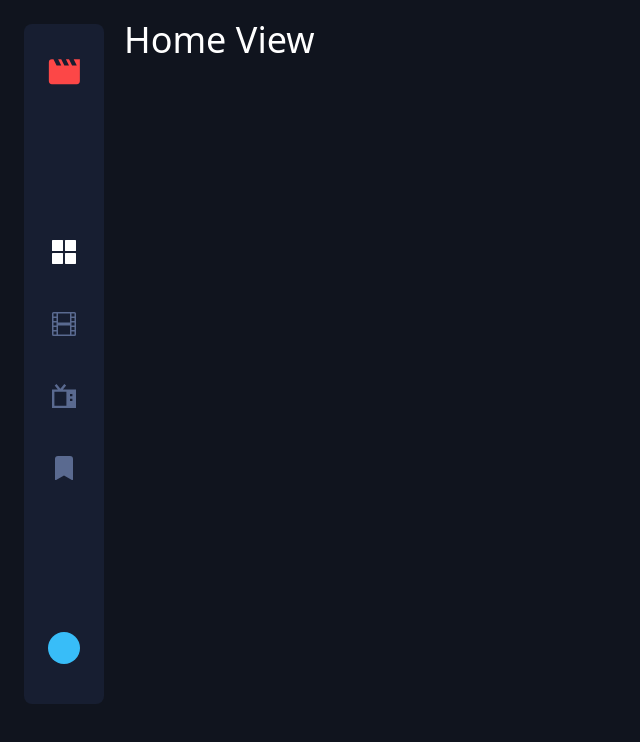
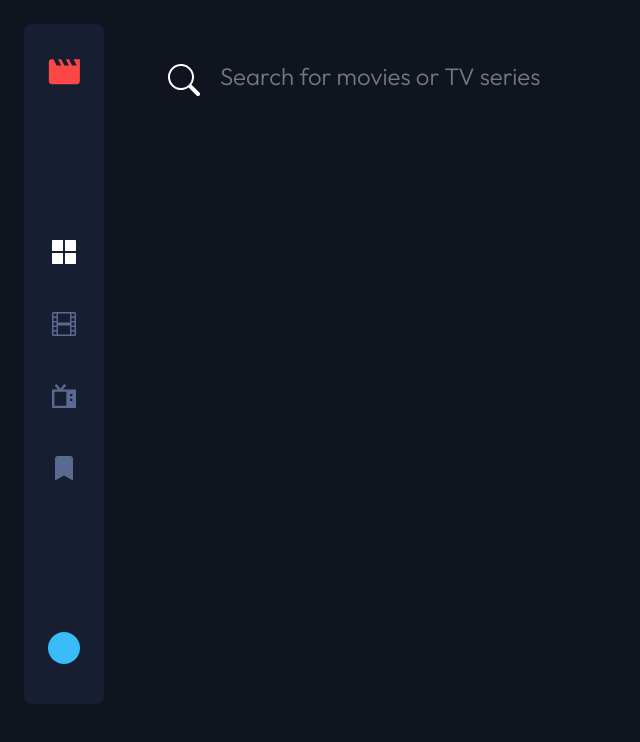
Before and after one commit to Jay-Sm/entertainment-web-app, a Vue app: page / in a window 1280 px wide. Shown: the top 742 px of the page, without its empty margins (0-640 px from the left). Built offline with nearby package versions, Linux system fonts and the light colour scheme.

Commit message:
searchbar + searchbar reactivity

```diff
--- a/src/App.vue
+++ b/src/App.vue
@@ -1,13 +1,14 @@
 <template>
   <div class="overflow-x-hidden h-full flex flex-row tablet:flex-col mobile:flex-col">
-    <div class="h-full pt-6 pl-6 tablet:px-6 mobile:px-0 mobile:pt-0">
-      <div class="h-full pb-24">
+    <div class="h-full tablet:w-full tablet:h-fit mobile:w-full mobile:h-fit pt-6 pl-6 tablet:px-6 mobile:px-0 mobile:pt-0">
+      <div class="h-full tablet:w-full tablet:h-fit mobile:w-full mobile:h-fit pb-24 tablet:pb-0 mobile:pb-0">
         <nav class="nav-bar">
           <router-link to="/">
             <img class="w-[2rem] min-w-[2rem]" src="./assets/images/logo.svg">
           </router-link>
 
-          <ul class="max-w-full flex flex-col tablet:flex-row mobile:flex-row items-center gap-y-[3rem] tablet:gap-x-[4rem] mobile:w-full mobile:justify-between mobile:px-[2rem]">
+          <ul
+            class="max-w-full flex flex-col tablet:flex-row mobile:flex-row items-center gap-y-[3rem] tablet:gap-x-[4rem] mobile:w-full mobile:justify-between mobile:px-[2rem]">
             <li>
               <router-link to="/">
                 <svg class="fill-icon" width="392" height="392" viewBox="0 0 392 392" fill="none"
@@ -21,8 +22,7 @@
             </li>
             <li>
               <router-link to="/movie">
-                <svg class="fill-icon" xmlns="http://www.w3.org/2000/svg" width="16" height="16"
-                  viewBox="0 0 16 16">
+                <svg class="fill-icon" xmlns="http://www.w3.org/2000/svg" width="16" height="16" viewBox="0 0 16 16">
                   <path fill="#000"
                     d="M0 1a1 1 0 0 1 1-1h14a1 1 0 0 1 1 1v14a1 1 0 0 1-1 1H1a1 1 0 0 1-1-1zm4 0v6h8V1zm8 8H4v6h8zM1 1v2h2V1zm2 3H1v2h2zM1 7v2h2V7zm2 3H1v2h2zm-2 3v2h2v-2zM15 1h-2v2h2zm-2 3v2h2V4zm2 3h-2v2h2zm-2 3v2h2v-2zm2 3h-2v2h2z" />
                 </svg>
@@ -54,7 +54,9 @@
         </nav>
       </div>
     </div>
-    <router-view></router-view>
+    <div class="w-full mt-6">
+      <router-view></router-view>
+    </div>
   </div>
 </template>
 
--- a/src/assets/main.css
+++ b/src/assets/main.css
@@ -1,3 +1,4 @@
+@import url("https://fonts.googleapis.com/css2?family=Outfit:wght@100;200;300;400;500;600;700;800;900&display=swap");
 @import url("nav.css");
 
 @tailwind base;
@@ -6,8 +7,8 @@
 
 /* General */
 :root {
-  @apply text-white;
-  /* @apply mobile:text-[12px] tablet:text-[13px] small:text-[16px] medium:text-[16px] large:text-[16px] xl:text-[24px] xxl:text-[28px]; */
+  @apply text-white font-outfit;
+  @apply mobile:text-[12px] tablet:text-[13px] small:text-[16px] medium:text-[16px] large:text-[16px] xl:text-[24px] xxl:text-[28px] tv:text-[40px];
 }
 
 html {
@@ -29,6 +30,6 @@ body {
   @apply medium:bg-sky-400;
   @apply large:bg-violet-500;
   @apply xl:bg-orange-500;
-  /* @apply xxl:bg-[#f58080]; */
-  /* @apply tv:bg-white; */
+  @apply xxl:bg-[#f58080];
+  @apply tv:bg-white;
 }
--- a/src/assets/nav.css
+++ b/src/assets/nav.css
@@ -3,7 +3,7 @@
 .nav-bar {
   @apply w-[5rem] h-full pt-8 pb-10 bg-theme-light-blue rounded-lg flex flex-col justify-between items-center;
   @apply tablet:h-[6rem] tablet:w-full tablet:flex-row tablet:px-8;
-  @apply mobile:h-[6rem] mobile:w-full mobile:flex-row mobile:px-3 mobile:rounded-none;
+  @apply mobile:h-[6rem] mobile:w-full mobile:flex-row mobile:px-8 mobile:rounded-none;
 }
 
 .fill-icon {
--- a/src/views/Home.vue
+++ b/src/views/Home.vue
@@ -1,9 +1,20 @@
 <template>
-  <div class="flex flex-row h-full">
-    <div class="h-full">
+  <div class="w-full h-full flex flex-col">
+    <div class=" mt-9 tablet:mt-0 mobile:mt-0 pl-[4rem] tablet:pl-6 tablet:pr-12 mobile:pl-6 mobile:pr-12">
+      <div class="flex flex-row">
+        <button>
+          <svg class="w-[2rem] h-[2rem]" xmlns="http://www.w3.org/2000/svg" width="16" height="16" fill="#fff"
+            viewBox="0 0 16 16">
+            <path
+              d="M11.742 10.344a6.5 6.5 0 1 0-1.397 1.398h-.001c.03.04.062.078.098.115l3.85 3.85a1 1 0 0 0 1.415-1.414l-3.85-3.85a1.007 1.007 0 0 0-.115-.1zM12 6.5a5.5 5.5 0 1 1-11 0 5.5 5.5 0 0 1 11 0" />
+          </svg>
+        </button>
+        <input
+        class=" w-full bg-transparent ml-5 pb-2 font-light text-2xl placeholder:font-light placeholder:text-2xl placeholder:opacity-70 outline-none focus:border-b focus:border-b-theme-light-blue2"
+          type="text" placeholder="Search for movies or TV series">
+      </div>
     </div>
-    <h1 class="text-4xl p-5">Home View</h1>
-
+    <div></div>
   </div>
 </template>
 
--- a/tailwind.config.js
+++ b/tailwind.config.js
@@ -10,15 +10,16 @@ module.exports = {
         "theme-logo-red": "#fc4747",
       },
     },
+    fontFamily: { outfit: "Outfit" },
     screens: {
-      mobile: { max: "514px" },
+      mobile: { max: "515px" },
       tablet: { min: "515px", max: "899px" },
       small: "900px",
       medium: "1280px",
       large: "1440px",
       xl: "1920px",
       xxl: "2560px",
-      tv: "3840px"
+      tv: "3840px",
     },
   },
   plugins: [],
```
